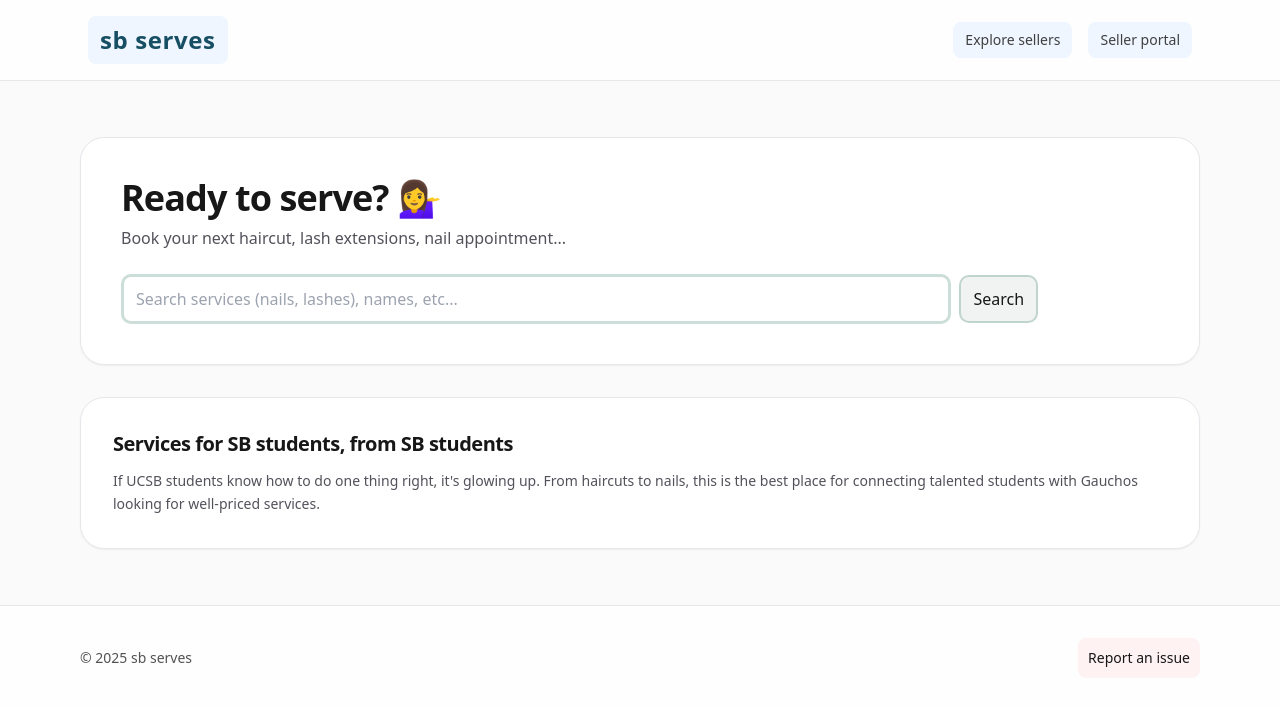
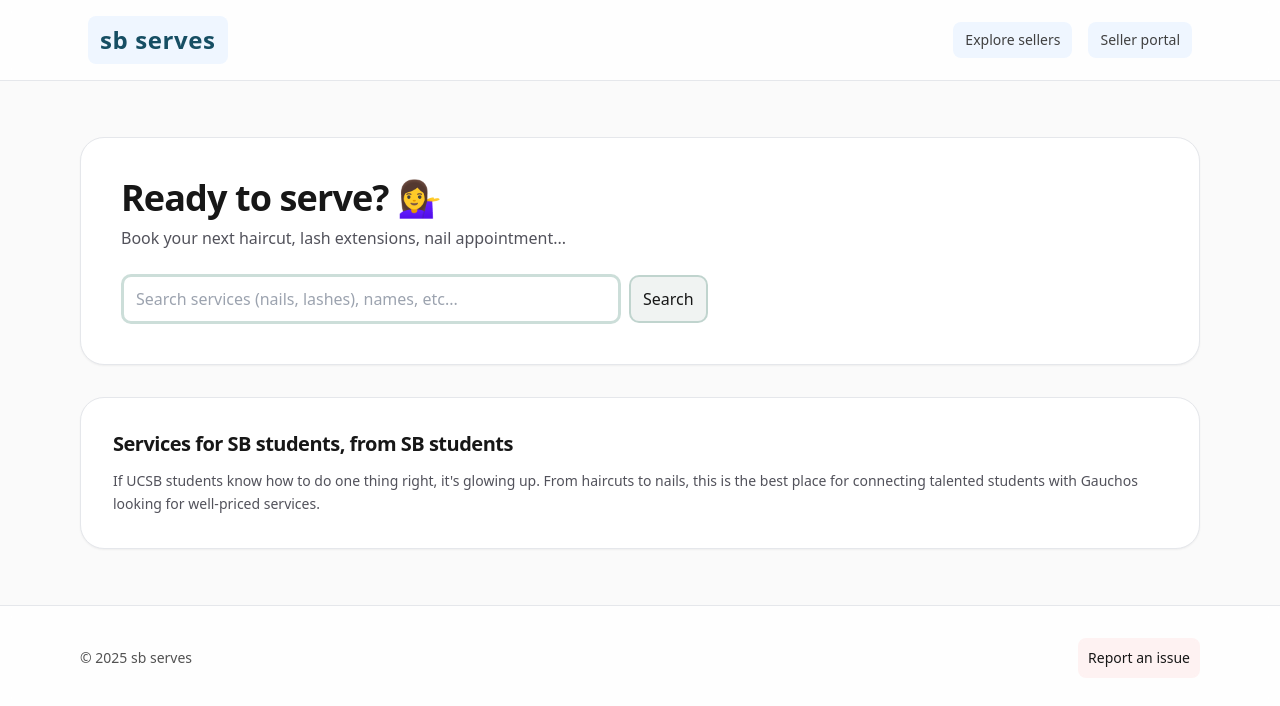
Before and after one commit to mintoku/sb-serves, a Next.js app: page / in a window 1280 px wide. Shown: the top 706 px of the page. Built offline with nearby package versions, Linux system fonts and the light colour scheme; no server answers; the database is empty; a web font is replaced by a local one.

Commit message:
fix width of search bar

```diff
--- a/app/components/search/SearchBar.tsx
+++ b/app/components/search/SearchBar.tsx
@@ -45,8 +45,8 @@ export default function SearchBar({ initialQuery }: { initialQuery: string }) {
         onChange={(e) => setQuery(e.target.value)}
         placeholder="Search services (nails, lashes), names, etc..."
         style={{
-          width: "100%",
-          maxWidth: "80%",
+          width: 500,
+          maxWidth: "100%",
           padding: "10px 12px",
           borderRadius: 10,
           border: "3px solid rgba(0, 89, 65, 0.2)",
```
